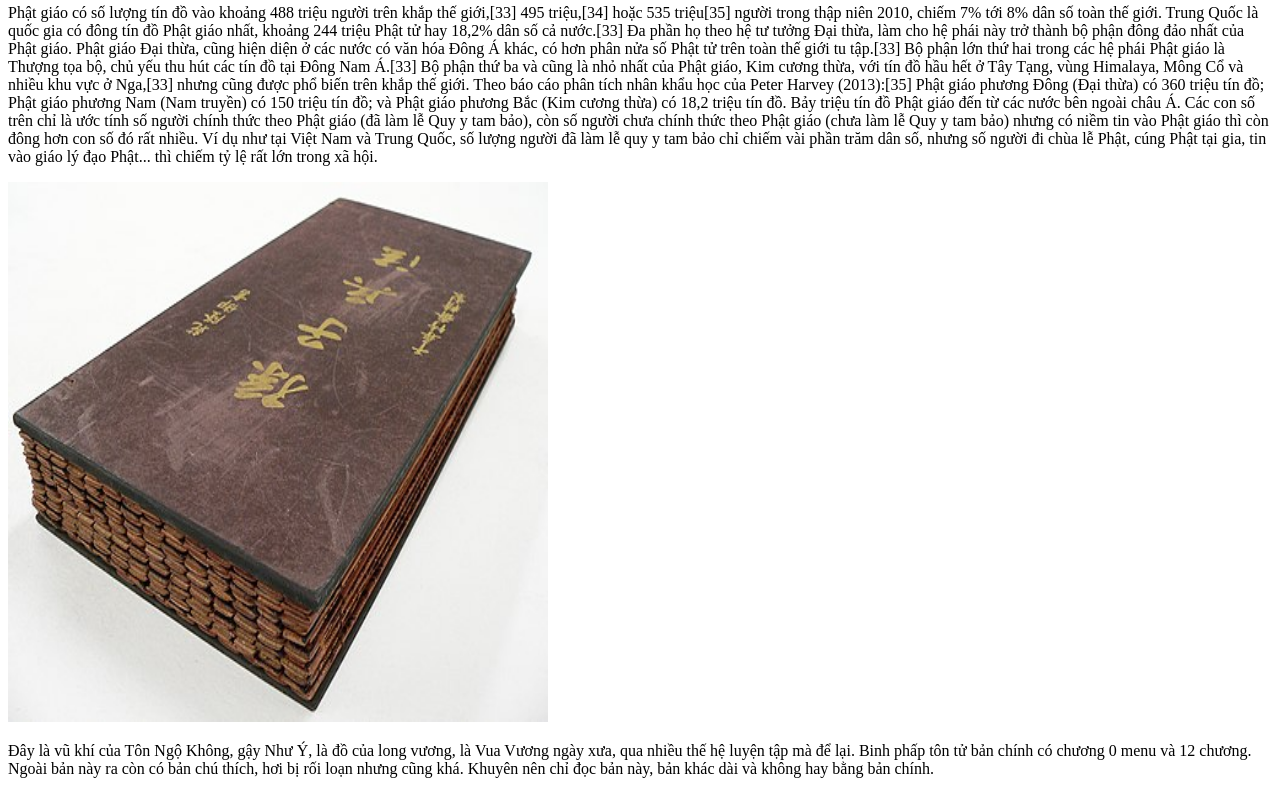
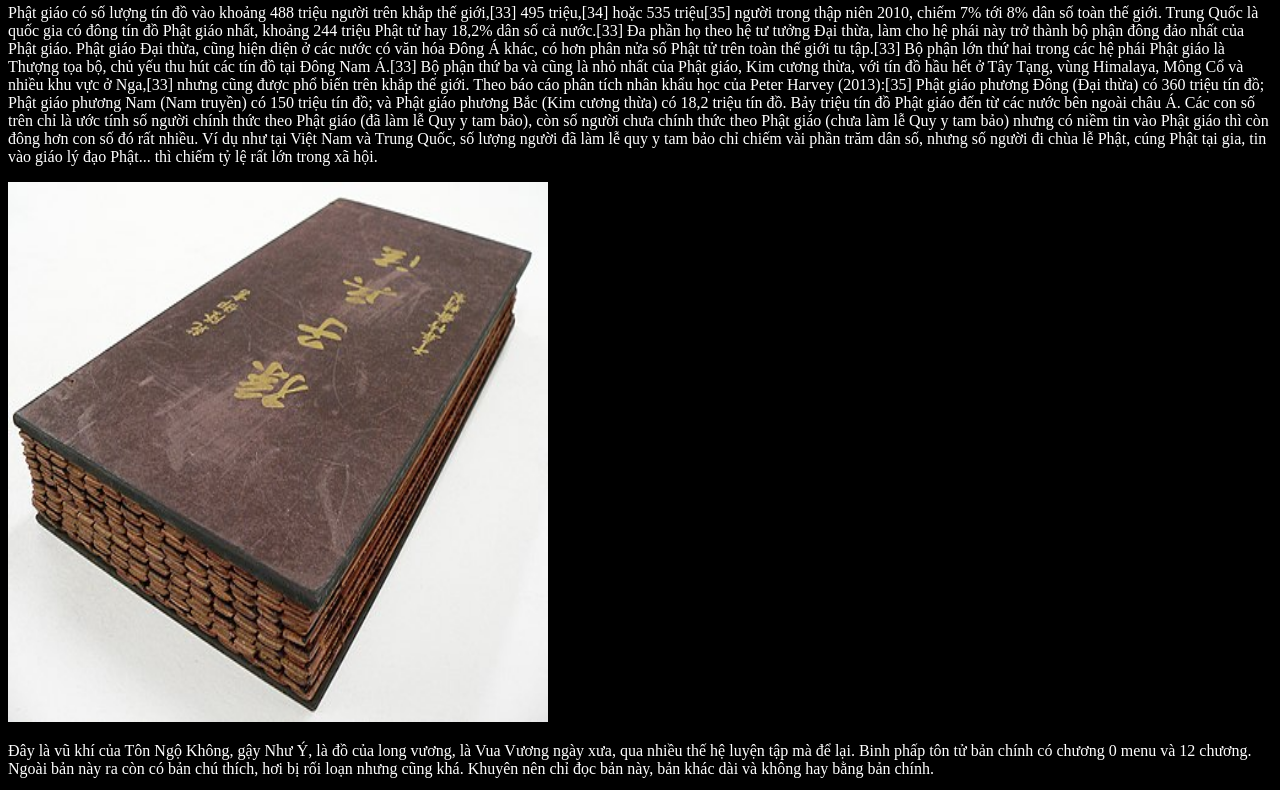
Before and after one commit to fishsmeow/phatgiao, a plain HTML site: page index.html in a window 1280 px wide. Shown: the part 564-1354 px from the top of the page. Drawn offline with Linux system fonts and the light colour scheme.

Commit message:
Update index.html

```diff
--- a/index.html
+++ b/index.html
@@ -6,6 +6,14 @@
     <meta name="viewport" content="width=device-width, initial-scale=1.0">
     <title>Phật Giáo .com</title>
     <link rel="shortcut icon" href="3.svg" type="image/x-icon">
+
+<style>
+    body {
+  background-color: black;
+  color: white
+  }
+
+</style>
 </head>
 <body>
     <img src="Untitled drawing-2.svg" alt="Phật giáo Logo" width="540" height="540" style="float: middle;">
```
